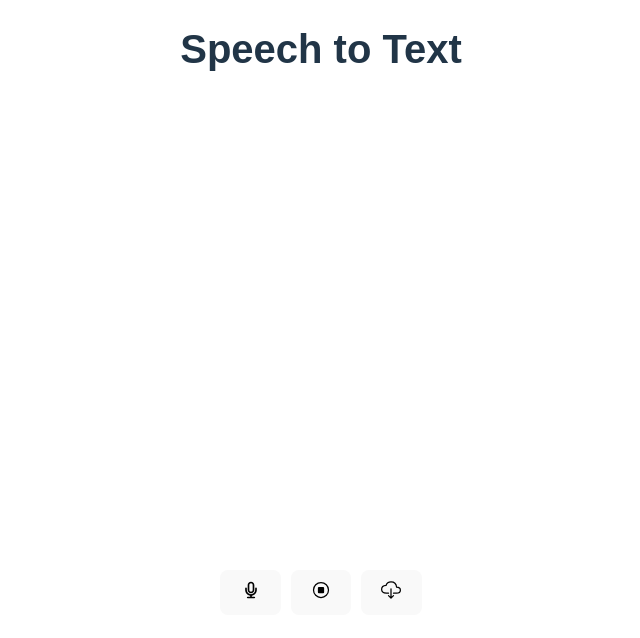
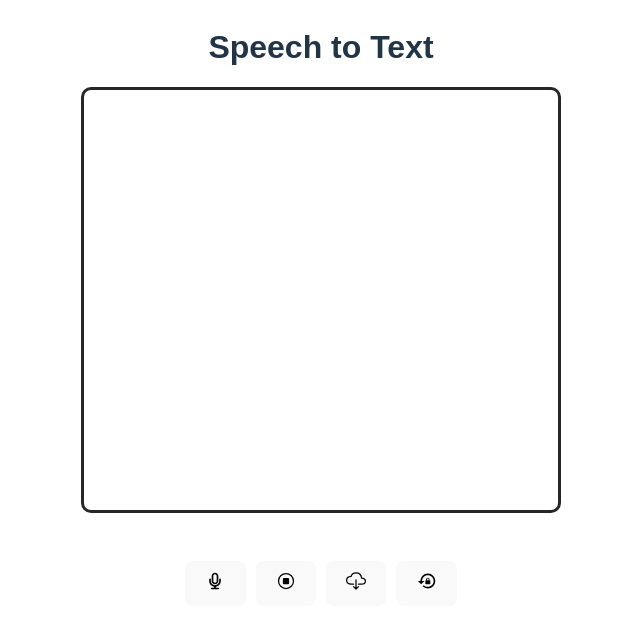
Before and after one commit to Bhupender2/speechTXT, a React (Vite) app: page / in a window 1280 px wide. Shown: the top 638 px of the page, without its empty margins (319-959 px from the left). Built offline with nearby package versions, Linux system fonts and the light colour scheme.

Commit message:
react-speech-recognition added

```diff
--- a/package.json
+++ b/package.json
@@ -12,7 +12,8 @@
   "dependencies": {
     "react": "^18.2.0",
     "react-dom": "^18.2.0",
-    "react-icons": "^5.1.0"
+    "react-icons": "^5.1.0",
+    "react-speech-recognition": "^3.10.0"
   },
   "devDependencies": {
     "@types/react": "^18.2.15",
--- a/src/App.css
+++ b/src/App.css
@@ -15,9 +15,12 @@
   padding: 0px 400px 0px 400px
 }
 .input_box--text{
-  border:2px solid white;
+  border:3px solid #27272A;
   padding: 10px;
   border-radius:10px;
   text-align: left;
   min-height:400px
 }
+.heading{
+  margin-top :30px
+}
--- a/src/App.jsx
+++ b/src/App.jsx
@@ -2,15 +2,14 @@ import "./App.css";
 import { IoCloudDownloadOutline } from "react-icons/io5";
 import { TiMicrophoneOutline } from "react-icons/ti";
 import { IoStopCircleOutline } from "react-icons/io5";
+import { MdLockReset } from "react-icons/md";
 
 function App() {
   return (
     <>
-      <h1>Speech to Text </h1>
+      <h1 className="heading">Speech to Text </h1>
       <div className="input_box">
-        <p className="input_box--text">
-
-        </p>
+        <p className="input_box--text"></p>
       </div>
       <div className="card">
         <button>
@@ -22,6 +21,9 @@ function App() {
         <button>
           <IoCloudDownloadOutline size="20px" />
         </button>
+        <button>
+          <MdLockReset size="20px" />
+        </button>
       </div>
     </>
   );
--- a/src/index.css
+++ b/src/index.css
@@ -1,11 +1,10 @@
 :root {
-  font-family: sans-serif, Avenir,system-ui, Inter, Helvetica, Arial ;
+  font-family: sans-serif, Avenir, system-ui, Inter, Helvetica, Arial;
   line-height: 1.5;
-  font-weight: 400;
 
   color-scheme: light dark;
-  color: #FAFAFA;
-  background-color: #09090B;
+  color: #fafafa;
+  background-color: #09090b;
 
   font-synthesis: none;
   text-rendering: optimizeLegibility;
@@ -15,7 +14,6 @@
 }
 
 a {
-  font-weight: 500;
   color: #646cff;
   text-decoration: inherit;
 }
@@ -31,8 +29,9 @@ body {
 }
 
 h1 {
-  font-size: 2.5em;
+  font-size: 2rem;
   line-height: 1.1;
+
 }
 
 button {
```
Also changed, not shown: 1 other file (tests, documents, lock files or other folders).
